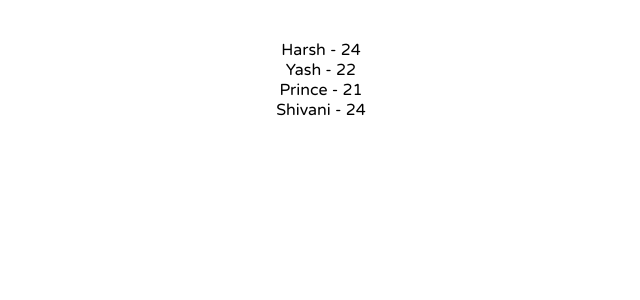
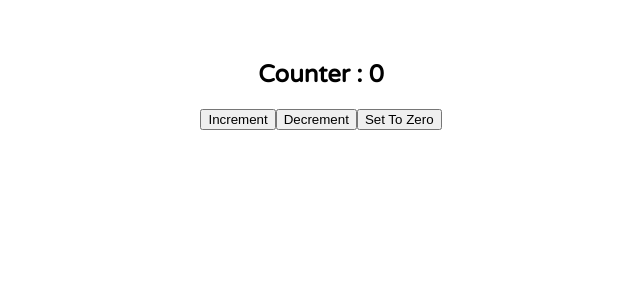
Before and after one commit to patelharsh9797/React_with_Pedro, a React (Vite) app: page / in a window 1280 px wide. Shown: the top 300 px of the page, without its empty margins (319-959 px from the left). Built offline with nearby package versions, Linux system fonts and the light colour scheme.

Commit message:
states in react. useState hook to update the UI

```diff
--- a/src/App.jsx
+++ b/src/App.jsx
@@ -4,6 +4,7 @@ import styles from "./App.module.css";
 import JSX_Comp_Props from "./components/JSX_Comp_Props";
 import Conditional_Rendering from "./components/Conditional_Rendering";
 import Lists from "./components/Lists";
+import State from "./components/State";
 
 function App() {
   return (
@@ -15,8 +16,11 @@ function App() {
       {/* Conditional Rendering
       <Conditional_Rendering isGreen={true} /> */}
 
-      {/* Working with the Lists */}
-      <Lists />
+      {/* Working with the Lists
+      <Lists />*/}
+
+      {/* States */}
+      <State />
     </div>
   );
 }
--- a/src/components/Lists.jsx
+++ b/src/components/Lists.jsx
@@ -2,11 +2,20 @@ import React from "react";
 
 const Lists = () => {
   //   const names = ["Harsh", "Yash", "Prince", "Shivani", "ADSH"];
-  const users = [
-    { name: "Harsh", age: 24 },
-    { name: "Yash", age: 22 },
-    { name: "Prince", age: 21 },
-    { name: "Shivani", age: 24 },
+  //   const users = [
+  //     { name: "Harsh", age: 24 },
+  //     { name: "Yash", age: 22 },
+  //     { name: "Prince", age: 21 },
+  //     { name: "Shivani", age: 24 },
+  //   ];
+
+  const planets = [
+    { name: "Mars", isGasPlanet: false },
+    { name: "Earth", isGasPlanet: false },
+    { name: "Jupiter", isGasPlanet: true },
+    { name: "Venus", isGasPlanet: false },
+    { name: "Neptune", isGasPlanet: true },
+    { name: "Uranus", isGasPlanet: true },
   ];
 
   return (
@@ -16,13 +25,18 @@ const Lists = () => {
         <h2 key={key}>{name}</h2>
       ))} */}
 
-      {users.map((user, key) => (
+      {/* {users.map((user, key) => (
         <User key={key} name={user.name} age={user.age} />
-      ))}
+      ))} */}
+
+      {planets.map(
+        (planet, key) => planet.isGasPlanet && <h2 key={key}>{planet.name}</h2>
+      )}
     </div>
   );
 };
 
+// User Component
 const User = ({ name, age }) => {
   return (
     <div>
--- /dev/null
+++ b/src/components/State.jsx
@@ -0,0 +1,33 @@
+import { useState } from "react";
+
+const State = () => {
+  // const [input, setInput] = useState("");
+  const [counter, setCounter] = useState(0);
+  //   const [isHide, setIsHide] = useState(true);
+  return (
+    <>
+      {/*
+      <input
+        type="text"
+        name="input"
+        id="input"
+        onChange={(e) => setInput(e.target.value)}
+      />
+      <p>inputValue : {input}</p> */}
+
+      <h2>Counter : {counter}</h2>
+      <button onClick={() => setCounter(counter + 1)}>Increment</button>
+      <button onClick={() => setCounter(counter - 1)}>Decrement</button>
+      <button onClick={() => setCounter(0)}>Set To Zero</button>
+
+      {/* <button onClick={() => setIsHide(!isHide)}>
+        {!isHide ? "HIDE" : "SHOW"}
+      </button>
+      <p style={{ color: !isHide ? "Green" : "" }}>
+        This is not hidden anymore!
+      </p> */}
+    </>
+  );
+};
+
+export default State;
```
